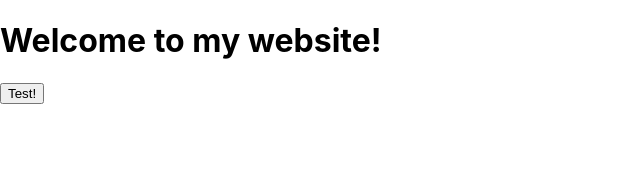
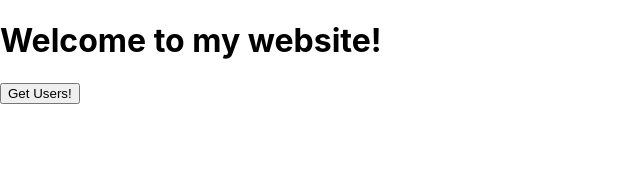
Before and after one commit to HudsonBean/UselessWebsite, a React (Create React App) app in the folder client/: page / in a window 1280 px wide. Shown: the top 173 px of the page, without its empty margins (0-640 px from the left). Built offline with nearby package versions, Linux system fonts and the light colour scheme.

Commit message:
Made getUsers button for debugging

```diff
--- a/client/src/pages/Home.js
+++ b/client/src/pages/Home.js
@@ -4,15 +4,15 @@ import { json } from "react-router-dom";
 
 //Main
 function Home() {
-  function test() {
-    fetch("/api/db", { method: "GET" })
+  function getUsers() {
+    fetch("/api/db/users", { method: "GET" })
       .then((Response) => Response.json())
       .then((data) => console.log(data));
   }
   return (
     <div>
       <h1>Welcome to my website!</h1>
-      <button onClick={test}>Test!</button>
+      <button onClick={getUsers}>Get Users!</button>
     </div>
   );
 }
```
Also changed, not shown: 1 other file (tests, documents, lock files or other folders).
